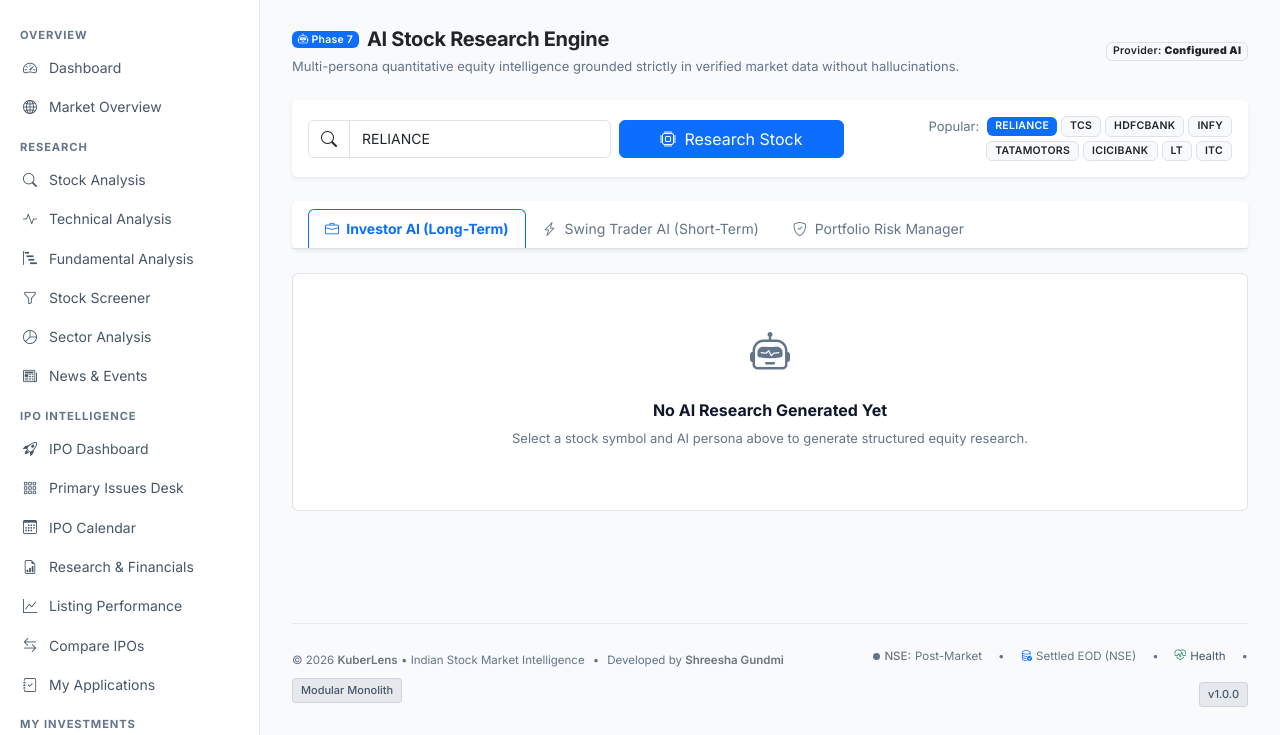
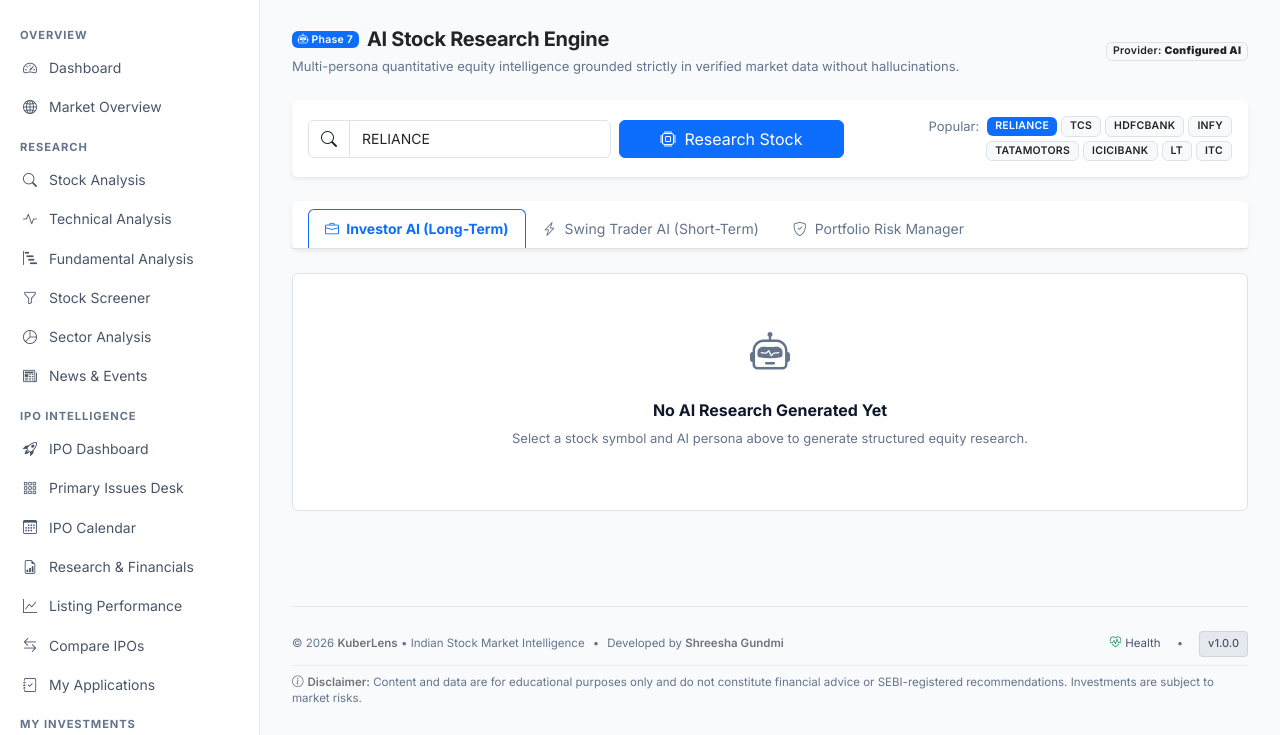
Before and after one commit to Shreesha666/KuberLens, a Django app: page /research/ai/ in a window 1280 px wide. Shown: the part 65-800 px from the top of the page. Run offline with Django 5.2, Linux system fonts and the light colour scheme; the visitor is signed in with stand-in values (Sample User, id 1); data that the repository does not hold is empty; parts of the project's set-up code (start-up, migrations or seed data) failed here and were passed over; some libraries are stand-ins or nearby versions.

Commit message:
style(footer): remove dev badges and add regulatory disclaimer

```diff
--- a/templates/base/_footer.html
+++ b/templates/base/_footer.html
@@ -1,29 +1,13 @@
-<footer id="app-footer" class="d-flex flex-column flex-md-row justify-content-between align-items-center gap-3">
+<footer id="app-footer" class="d-flex flex-column gap-2">
+    <!-- Top Row: Attribution & System Links -->
+    <div class="d-flex flex-column flex-md-row justify-content-between align-items-center gap-2">
         <div class="d-flex flex-wrap align-items-center justify-content-center justify-content-md-start gap-2">
             <span>&copy; {% now "Y" %} <span class="fw-semibold text-secondary">{{ platform_title|default:"KuberLens" }}</span> &bull; Indian Stock Market Intelligence</span>
             <span>&bull;</span>
             <span>Developed by <span class="fw-semibold text-secondary">Shreesha Gundmi</span></span>
-        <span class="footer-badge">Modular Monolith</span>
         </div>
 
         <div class="d-flex flex-wrap align-items-center justify-content-center justify-content-md-end gap-3">
-        <!-- Market Status Indicator -->
-        <div class="d-inline-flex align-items-center" title="{{ market_status.exchange|default:'NSE' }} Market Session: {{ market_status.session_name|default:'Post-Market' }}">
-            <span class="status-indicator-dot {% if market_status.is_open %}status-dot-open{% else %}status-dot-closed{% endif %}"></span>
-            <span class="text-secondary fw-medium me-1">{{ market_status.exchange|default:"NSE" }}:</span>
-            <span>{{ market_status.session_name|default:"Post-Market" }}</span>
-        </div>
-
-        <span>&bull;</span>
-
-        <!-- Data Freshness Status -->
-        <div class="d-inline-flex align-items-center gap-1">
-            <i class="bi bi-database-check text-primary"></i>
-            <span>{{ data_freshness.label|default:"Settled EOD (NSE)" }}</span>
-        </div>
-
-        <span>&bull;</span>
-
             <!-- System Health Link -->
             <a href="{% url 'core:health_check' %}" class="d-inline-flex align-items-center gap-1" target="_blank" rel="noopener" title="System Diagnostic & Health Check">
                 <i class="bi bi-heart-pulse text-success"></i>
@@ -35,4 +19,10 @@
             <!-- Release Version -->
             <span class="footer-badge">v1.0.0</span>
         </div>
+    </div>
+
+    <!-- Bottom Row: Financial & Regulatory Risk Disclaimer -->
+    <div class="text-center text-md-start text-muted pt-2 border-top border-secondary border-opacity-10" style="font-size: var(--font-size-xs, 0.72rem); line-height: 1.45;">
+        <span class="fw-semibold text-secondary"><i class="bi bi-info-circle me-1"></i>Disclaimer:</span> Content and data are for educational purposes only and do not constitute financial advice or SEBI-registered recommendations. Investments are subject to market risks.
+    </div>
 </footer>
```
Lines whose indentation alone changed are shown as unchanged.
